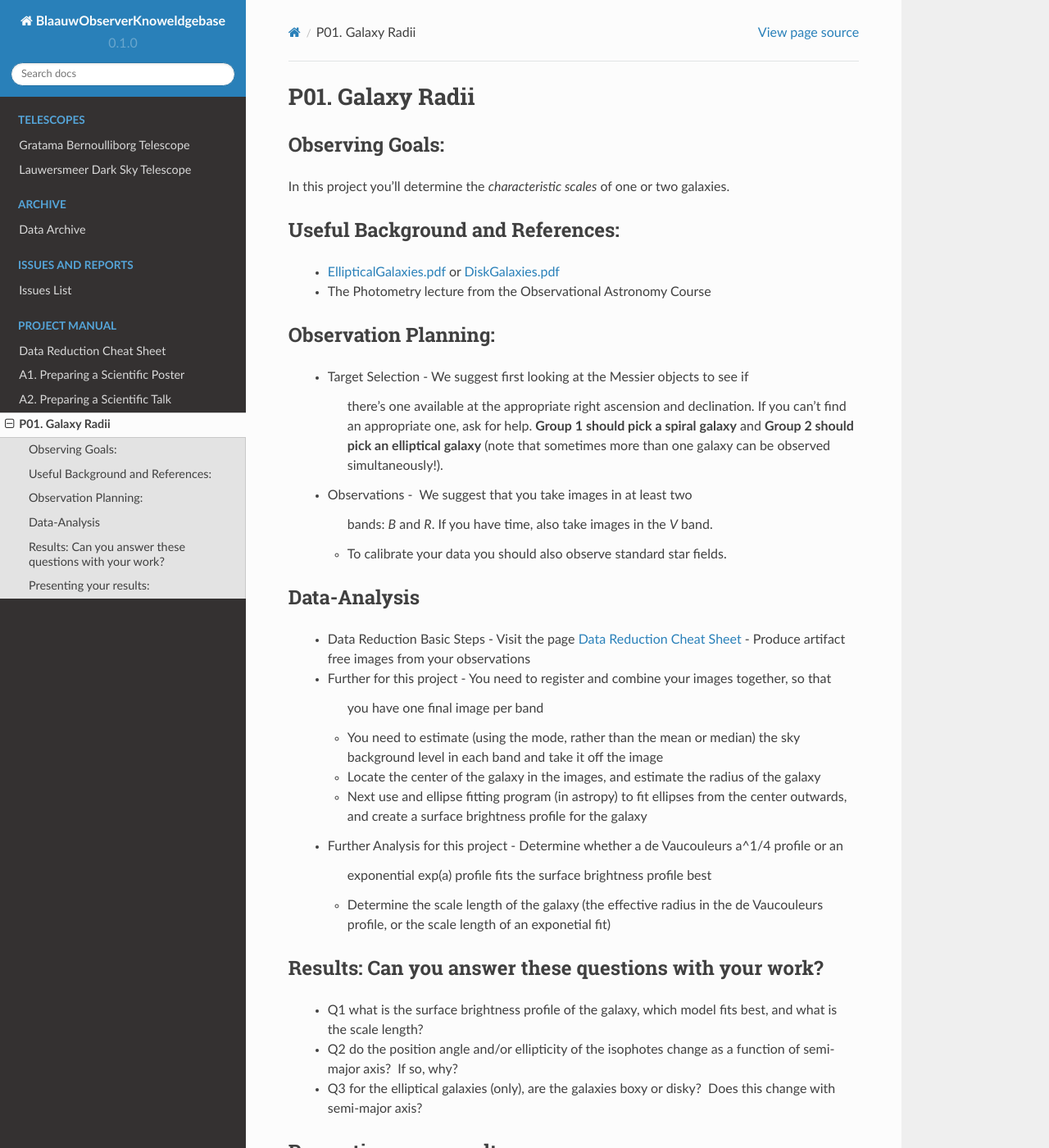
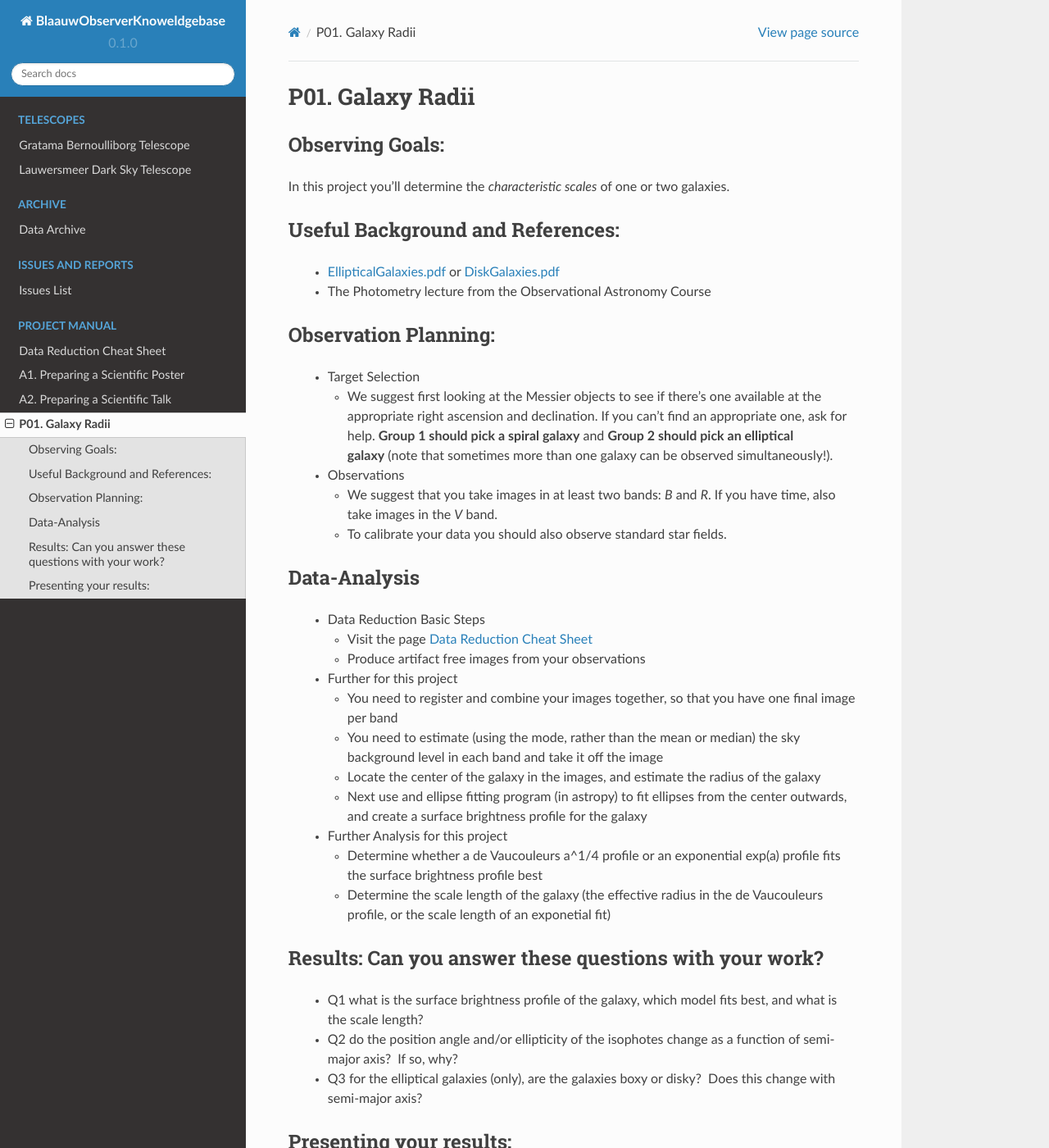
Before and after one commit to harshdmdm/knowledgebase, a Sphinx documentation site: the page built from docs/source/pm/p1-galaxy-radii.rst, in a window 1280 px wide and 1400 px high. Shown: the whole window at 82% size. Built offline with Sphinx 7.4.7 and the Read the Docs theme 2.0.0, drawn with Linux system fonts in a browser that asks for light colours; pages that are not in the unit, such as notebooks, are missing from menus.

Commit message:
Fix lists in P1

```diff
--- a/docs/source/pm/p1-galaxy-radii.rst
+++ b/docs/source/pm/p1-galaxy-radii.rst
@@ -10,59 +10,66 @@ or two galaxies.
 Useful Background and References:
 ^^^^^^^^^^^^^^^^^^^^^^^^^^^^^^^^^
 
-   -  `EllipticalGalaxies.pdf <https://www.astro.rug.nl/~sctrager/teaching/PoG/2013/EllipticalGalaxies.pdf>`__ or `DiskGalaxies.pdf <https://www.astro.rug.nl/~sctrager/teaching/PoG/2013/DiskGalaxies.pdf>`__
-   -  The Photometry lecture from the Observational Astronomy Course
+   *  `EllipticalGalaxies.pdf <https://www.astro.rug.nl/~sctrager/teaching/PoG/2013/EllipticalGalaxies.pdf>`__ or `DiskGalaxies.pdf <https://www.astro.rug.nl/~sctrager/teaching/PoG/2013/DiskGalaxies.pdf>`__
+   *  The Photometry lecture from the Observational Astronomy Course
 
 Observation Planning:
 ^^^^^^^^^^^^^^^^^^^^^
 
-   -  Target Selection
-      -  We suggest first looking at the Messier objects to see if
+   *  Target Selection
+
+      *  We suggest first looking at the Messier objects to see if
          there's one available at the appropriate right ascension and
          declination. If you can't find an appropriate one, ask for
          help. **Group 1 should pick a spiral galaxy** and **Group 2
          should pick an elliptical galaxy** (note that sometimes more
          than one galaxy can be observed simultaneously!).
-   -  Observations
-      -   We suggest that you take images in at least two
+
+   *  Observations
+
+      *  We suggest that you take images in at least two
          bands: *B* and *R*. If you have time, also take images in
          the *V* band.
-      -  To calibrate your data you should also observe standard star
+      *  To calibrate your data you should also observe standard star
          fields.
 
 Data-Analysis
 ^^^^^^^^^^^^^
 
-   -  Data Reduction Basic Steps
-      -  Visit the page :ref:`data-reduction`
-      -  Produce artifact free images from your observations
-   -  Further for this project
-      -  You need to register and combine your images together, so that
+   *  Data Reduction Basic Steps
+
+      *  Visit the page :ref:`data-reduction`
+      *  Produce artifact free images from your observations
+
+   *  Further for this project
+
+      *  You need to register and combine your images together, so that
          you have one final image per band
-      -  You need to estimate (using the mode, rather than the mean or
+      *  You need to estimate (using the mode, rather than the mean or
          median) the sky background level in each band and take it off
          the image
-      -  Locate the center of the galaxy in the images, and estimate the
+      *  Locate the center of the galaxy in the images, and estimate the
          radius of the galaxy
-      -  Next use and ellipse fitting program (in astropy) to fit
+      *  Next use and ellipse fitting program (in astropy) to fit
          ellipses from the center outwards, and create a surface
          brightness profile for the galaxy
-   -  Further Analysis for this project
-      -  Determine whether a de Vaucouleurs a^1/4 profile or an
+   *  Further Analysis for this project
+
+      *  Determine whether a de Vaucouleurs a^1/4 profile or an
          exponential exp(a) profile fits the surface brightness profile
          best
-      -  Determine the scale length of the galaxy (the effective radius
+      *  Determine the scale length of the galaxy (the effective radius
          in the de Vaucouleurs profile, or the scale length of an
          exponetial fit)
 
 Results: Can you answer these questions with your work?
 ^^^^^^^^^^^^^^^^^^^^^^^^^^^^^^^^^^^^^^^^^^^^^^^^^^^^^^^
 
-   -  Q1 what is the surface brightness profile of the galaxy, which
+   *  Q1 what is the surface brightness profile of the galaxy, which
       model fits best, and what is the scale length?
-   -  Q2 do the position angle and/or ellipticity of the isophotes
+   *  Q2 do the position angle and/or ellipticity of the isophotes
       change as a function of semi-major axis?  If so, why?
-   -  Q3 for the elliptical galaxies (only), are the galaxies boxy or
+   *  Q3 for the elliptical galaxies (only), are the galaxies boxy or
       disky?  Does this change with semi-major axis?
 
 Presenting your results:
```
